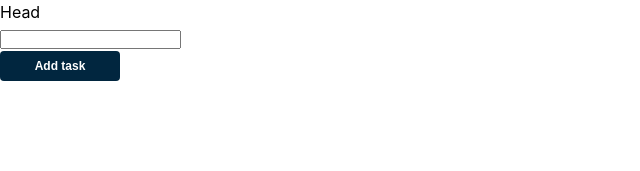
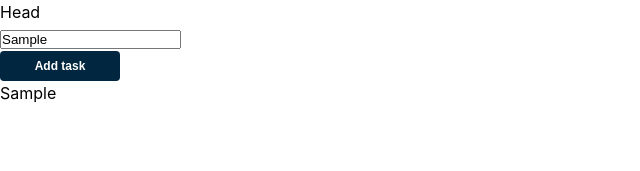
Before and after one commit to hungnv1997/todoapp-react-type-script, a React (Vite) app: page / in a window 1280 px wide. Both pictures are taken after typing "Sample" into the empty fields and a click on the button "Add task". Shown: the top 171 px of the page, without its empty margins (0-640 px from the left). Built offline with nearby package versions, Linux system fonts and the light colour scheme.

Commit message:
feat(common): Add Todo

```diff
--- a/package.json
+++ b/package.json
@@ -18,6 +18,7 @@
   "devDependencies": {
     "@types/react": "^18.0.28",
     "@types/react-dom": "^18.0.11",
+    "@types/uuid": "^9.0.1",
     "@vitejs/plugin-react": "^3.1.0",
     "sass": "^1.60.0",
     "typescript": "^4.9.3",
--- /dev/null
+++ b/src/components/todo/ListItem.tsx
@@ -0,0 +1,22 @@
+import React from "react";
+import TodoItem from "./TodoItem";
+interface Todo {
+  id: number;
+  content: string;
+  isCompleted: boolean;
+}
+type Props = {
+  todosList: Array<Todo>;
+};
+
+function ListItem({ todosList }: Props) {
+  return (
+    <div>
+      {todosList.map((todos) => (
+        <TodoItem key={todos.id} todoItem={todos} />
+      ))}
+    </div>
+  );
+}
+
+export default ListItem;
--- /dev/null
+++ b/src/components/todo/TodoItem.tsx
@@ -0,0 +1,15 @@
+import React from "react";
+interface Todo {
+  id: number;
+  content: string;
+  isCompleted: boolean;
+}
+type Props = {
+  todoItem: Todo;
+};
+
+function TodoItem({ todoItem }: Props) {
+  return <div>{todoItem?.content}</div>;
+}
+
+export default TodoItem;
--- a/src/pages/Dashboard.tsx
+++ b/src/pages/Dashboard.tsx
@@ -3,20 +3,32 @@ import { useSelector, useDispatch } from "react-redux";
 import Input from "../components/common/Input";
 import Button from "../components/common/Button";
 import { addTodo } from "../store/reducers/todoSlices";
+import { v4 as uuidv4 } from "uuid";
+import ListItem from "../components/todo/ListItem";
 type Props = {};
 
 function Dashboard({}: Props) {
   const dispatch = useDispatch();
+  const todoReducer = useSelector((state: any) => state.todoReducer);
+  let { todos } = todoReducer;
+  console.log(todos);
+
   const ref = useRef<HTMLInputElement>();
-  console.log(ref);
   const handleAddTodo = () => {
-    dispatch(addTodo(ref!.current!.value));
+    dispatch(
+      addTodo({
+        id: uuidv4(),
+        content: ref!.current!.value,
+        isCompleted: false,
+      })
+    );
     ref!.current!.value = "";
   };
   return (
     <div>
       <Input ref={ref} />
       <Button name="Add task" isActive handleClickBtn={handleAddTodo} />
+      <ListItem todosList={todos} />
     </div>
   );
 }
```
Also changed, not shown: 1 other file (tests, documents, lock files or other folders).
